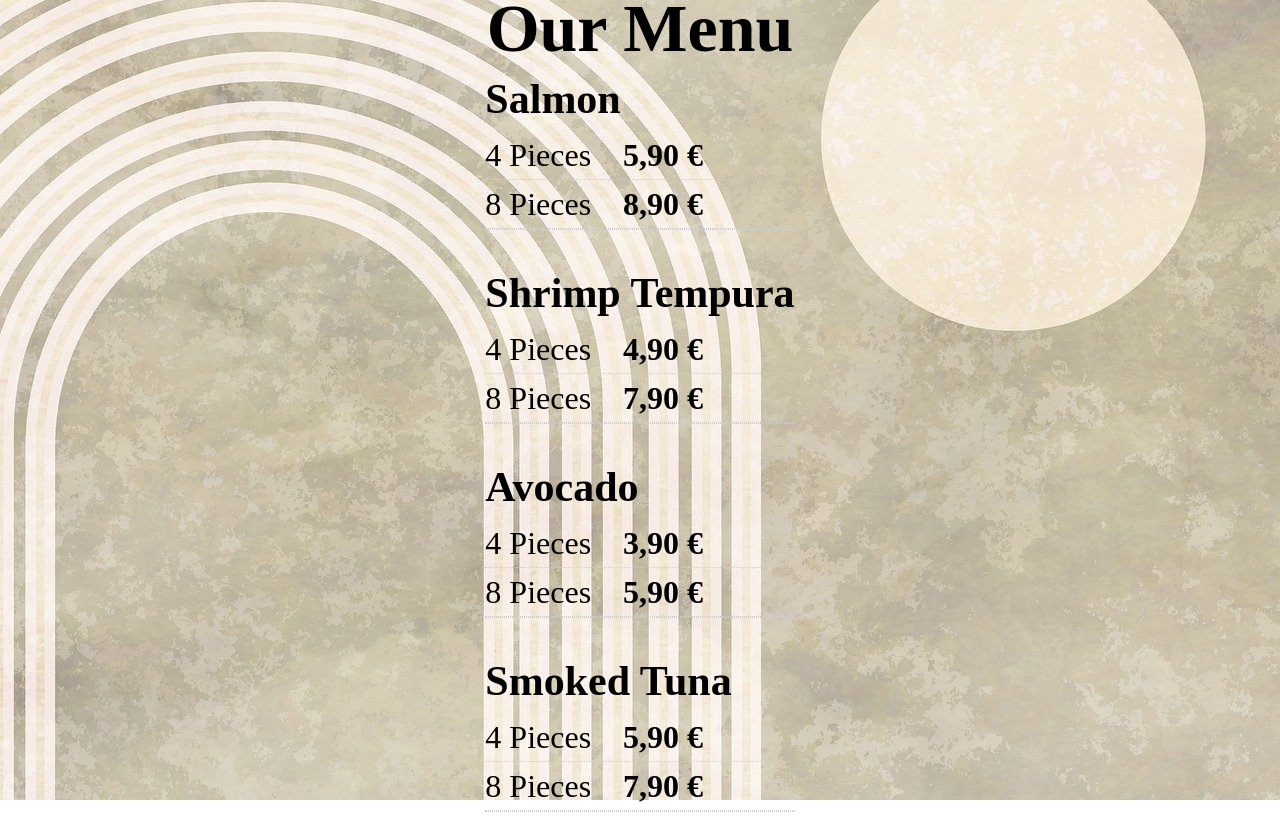
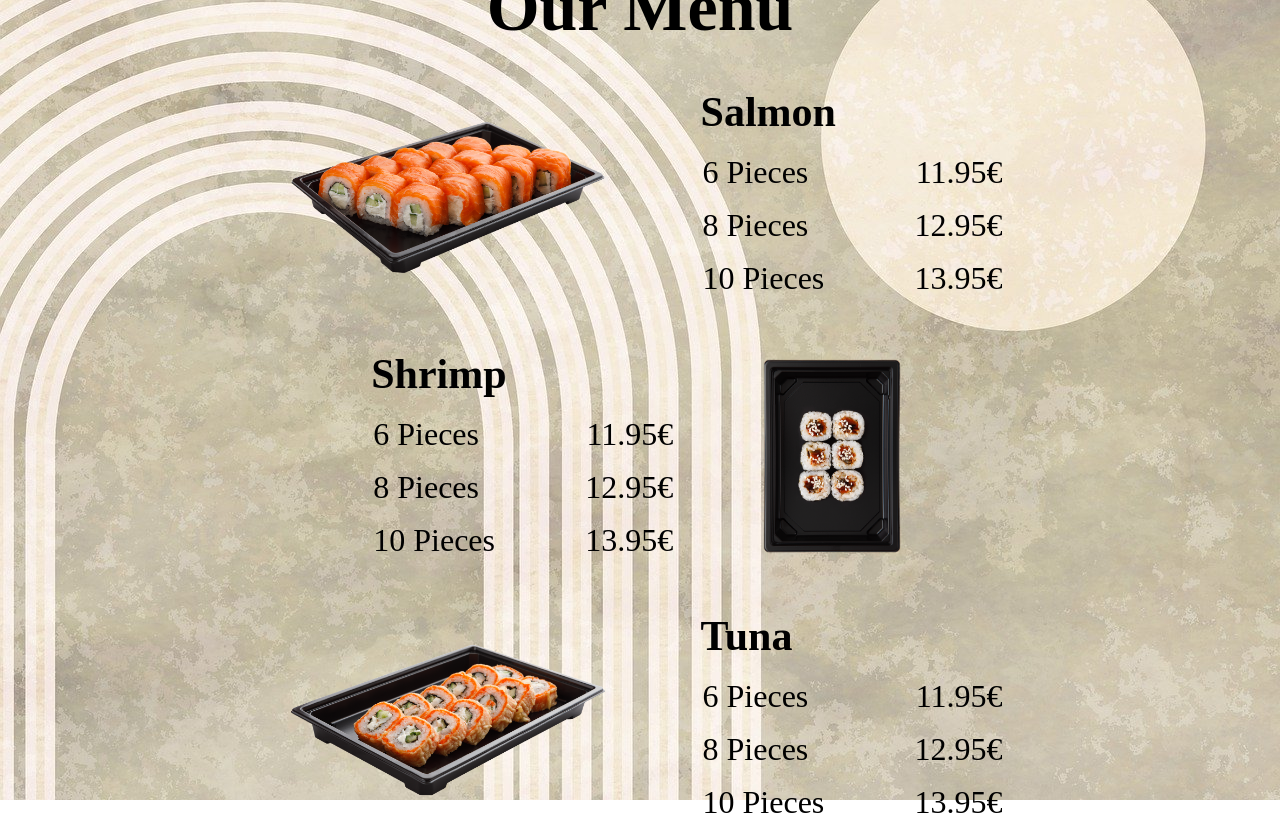
Before and after one commit to Kadir-Demir-1988/FirstWebPage, a plain HTML site: page menu.html in a window 1280 px wide. Before the commit the page ends 812 px from the top, so only its background shows below. Drawn offline with Linux system fonts and the light colour scheme.

Commit message:
menufinish

```diff
--- a/menu.css
+++ b/menu.css
@@ -14,7 +14,7 @@
   background-repeat: no-repeat;
   background-size: cover;
   background-position: bottom center;
-    padding: 2rem;
+  gap: 2rem;
   }
 
 h2 {
@@ -50,3 +50,33 @@
   flex-direction: column;
   gap: 32px;
 }
+
+.menu-img {
+  height: 230px;
+  width: auto;
+}
+
+.salmon {
+  display: flex;
+  justify-content: center;
+  align-items: center;
+  gap: 5rem;
+  flex-direction: row;
+}
+
+
+tr {
+  padding-top: 16px;
+  width: 300px;
+  display: flex;
+  justify-content: space-between;
+}
+
+td {
+  font-size: 32px;
+  font-weight: 400;
+}
+
+.row{
+  flex-direction: row-reverse;
+}
--- a/menu.html
+++ b/menu.html
@@ -1,52 +1,91 @@
 <!DOCTYPE html>
 <html lang="en">
   <head>
-    <meta charset="UTF-8">
-    <meta name="viewport" content="width=device-width, initial-scale=1.0">
+    <meta charset="UTF-8" />
+    <meta name="viewport" content="width=device-width, initial-scale=1.0" />
     <title>Menu</title>
-    <link rel="stylesheet" href="./menu.css">
+    <link rel="stylesheet" href="./menu.css" />
   </head>
   <body>
     <div class="menucontainer" id="Menu">
       <h2>Our Menu</h2>
 
-        <div class="menulist">
-          <ul>
-            <li>
+      <div class="salmon">
+        <img class="menu-img" src="./assets/img/salmonsushi.png" />
+
+        <div>
           <h3>Salmon</h3>
-              <ul>
-                <li>4 Pieces<span class="price">5,90 €</span></li>
-                <li>8 Pieces<span class="price">8,90 €</span></li>
-              </ul>
-            </li>
-          </ul>
-          <ul>
-            <li>
-              <h3>Shrimp Tempura</h3>
-              <ul>
-                <li>4 Pieces<span class="price">4,90 €</span></li>
-                <li>8 Pieces<span class="price">7,90 €</span></li>
-              </ul>
-            </li>
-          </ul>
-          <ul>
-            <li>
-              <h3>Avocado</h3>
-              <ul>
-                <li>4 Pieces<span class="price">3,90 €</span></li>
-                <li>8 Pieces<span class="price">5,90 €</span></li>
-              </ul>
-            </li>
-          </ul>
-          <ul>
-            <li>
-              <h3>Smoked Tuna</h3>
-              <ul>
-                <li>4 Pieces<span class="price">5,90 €</span></li>
-                <li>8 Pieces<span class="price">7,90 €</span></li>
-              </ul>
-            </li>
-          </ul>
+          <table>
+            <tbody>
+              <tr>
+                <td>6 Pieces</td>
+                <td>11.95€</td>
+              </tr>
+
+              <tr>
+                <td>8 Pieces</td>
+                <td>12.95€</td>
+              </tr>
+
+              <tr>
+                <td>10 Pieces</td>
+                <td>13.95€</td>
+              </tr>
+            </tbody>
+          </table>
+        </div>
+      </div>
+
+      <div class="salmon row">
+        <img class="menu-img" src="./assets/img/tunasushi.png" />
+
+        <div>
+          <h3>Shrimp</h3>
+          <table>
+            <tbody>
+              <tr>
+                <td>6 Pieces</td>
+                <td>11.95€</td>
+              </tr>
+
+              <tr>
+                <td>8 Pieces</td>
+                <td>12.95€</td>
+              </tr>
+
+              <tr>
+                <td>10 Pieces</td>
+                <td>13.95€</td>
+              </tr>
+            </tbody>
+          </table>
+        </div>
+      </div>
+
+      <div class="salmon">
+        <img class="menu-img" src="./assets/img/shrimpsushi.png" />
+
+        <div>
+          <h3>Tuna</h3>
+          <table>
+            <tbody>
+              <tr>
+                <td>6 Pieces</td>
+                <td>11.95€</td>
+              </tr>
+
+              <tr>
+                <td>8 Pieces</td>
+                <td>12.95€</td>
+              </tr>
+
+              <tr>
+                <td>10 Pieces</td>
+                <td>13.95€</td>
+              </tr>
+            </tbody>
+          </table>
+        </div>
       </div>
     </div>
   </body>
```
Also changed, not shown: index.html (+1 -1 lines), assets/img/salmonsushi.png (added), assets/img/shrimpsushi.png (added), assets/img/tunasushi.png (added). Lines whose indentation alone changed are shown as unchanged.
